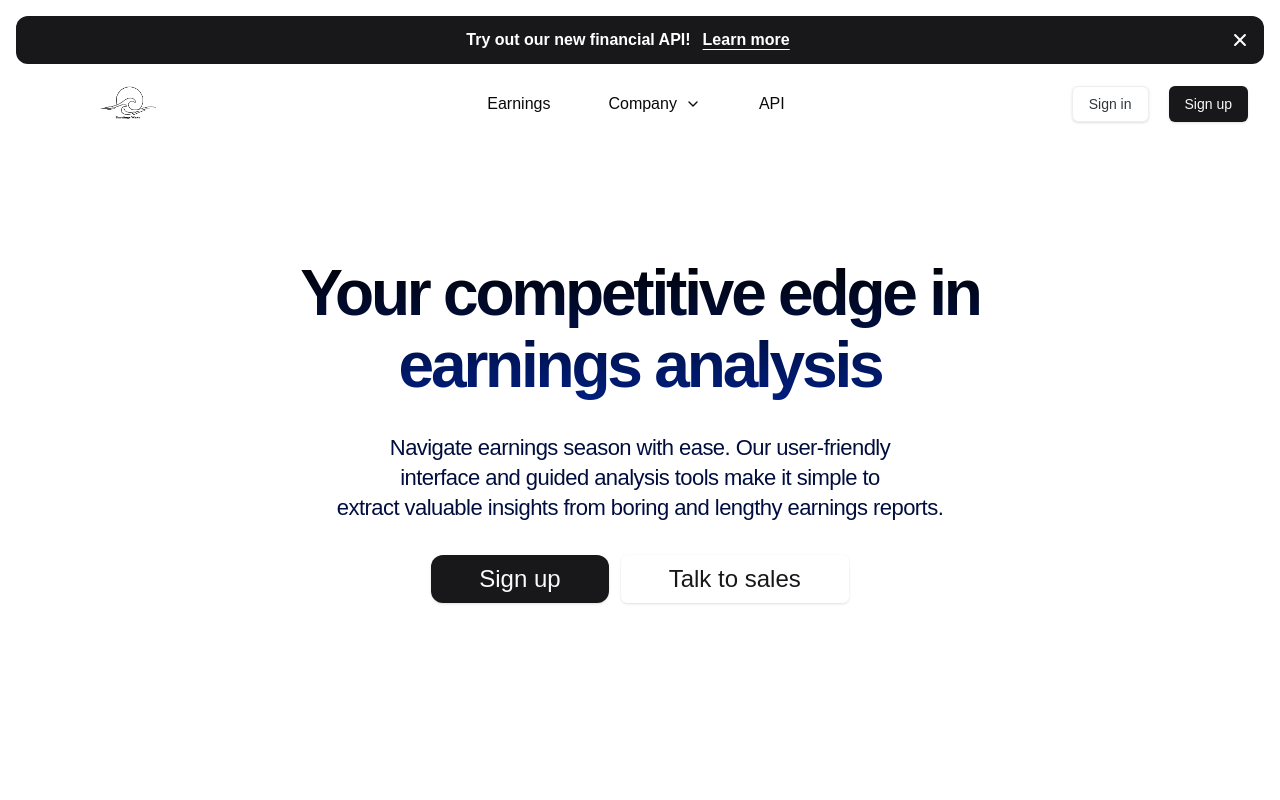
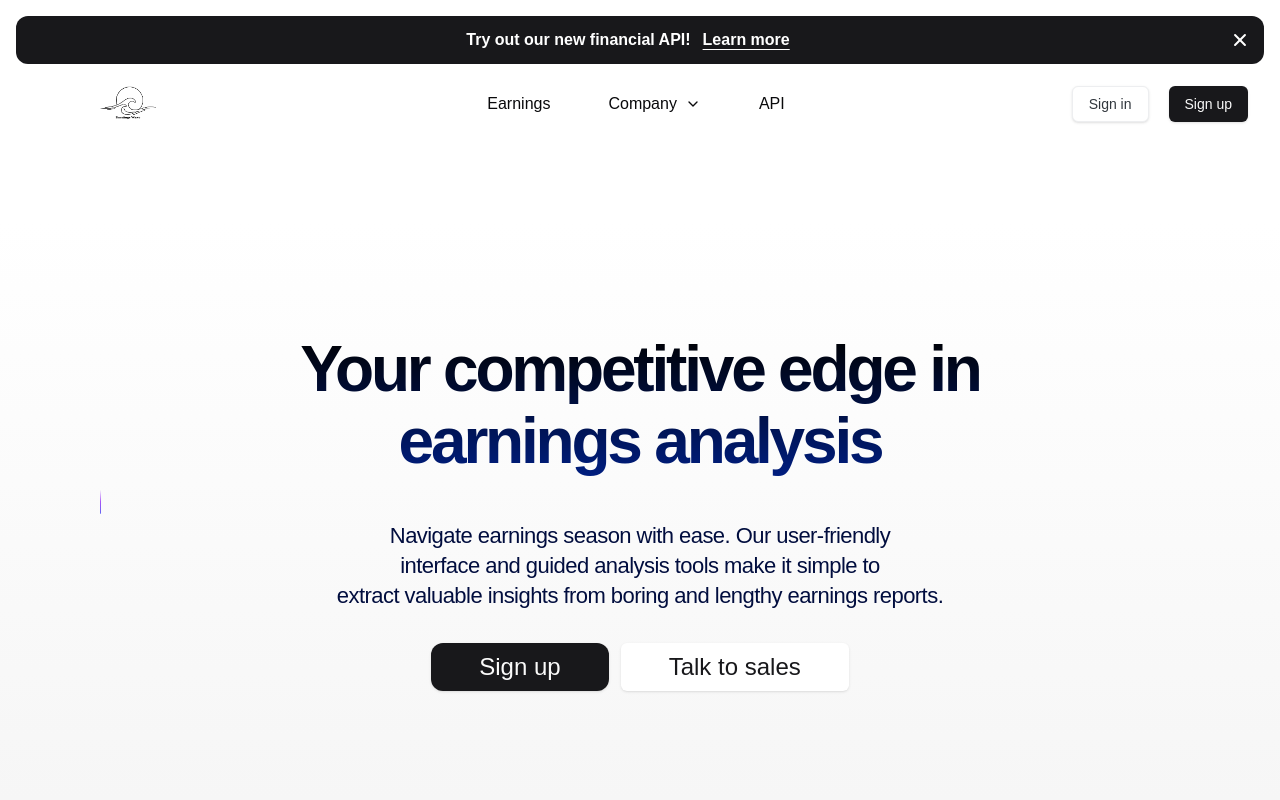
Before and after one commit to nudgemapp/earningswave-platform, a Next.js app: page / in a window 1280 px wide. Shown: the top 800 px of the page. Built offline with nearby package versions, Linux system fonts and the light colour scheme.

Commit message:
heroSection fix

```diff
--- a/app/page.tsx
+++ b/app/page.tsx
@@ -16,8 +16,10 @@ export default function Home() {
       <div className="sticky top-0 z-50">
         <NavBar />
       </div>
+      <div className="pt-20">
+        <HeroSection />
+      </div>
       <div className="mt-8 md:mt-[81px] flex flex-col gap-12 md:gap-[150px] px-4 md:px-[100px]">
-        <HeroSection />
         {/* <MarqueeSection /> */}
         {/* <CRMSection /> */}
         {/* <DataModellingSection /> */}
--- a/components/HeroSection.tsx
+++ b/components/HeroSection.tsx
@@ -6,6 +6,7 @@ import { Button } from "./ui/button";
 import { useRouter } from "next/navigation";
 import { EmailModal } from "./modals/email-modal";
 import { cn } from "@/lib/utils";
+import { BackgroundBeamsWithCollision } from "@/components/ui/background-beams-with-collision";
 
 function HeroSection() {
   const router = useRouter();
@@ -19,16 +20,16 @@ function HeroSection() {
   const isInView3 = useInView(ref3, { once: false });
 
   return (
-    <section className="mt-24 sm:mt-0">
-      {/* <HeroHeaderSection /> */}
-      <div>
+    <BackgroundBeamsWithCollision className="w-full h-screen flex items-center justify-center">
+      <section className="relative z-10 w-full">
+        <div className="container mx-auto px-4 flex flex-col justify-center h-full pb-16">
           <motion.div
             ref={ref1}
             initial={{ opacity: 0, y: 20 }}
             animate={isInView1 ? { opacity: 1, y: 0 } : { opacity: 0, y: 20 }}
             transition={{ duration: 0.5, delay: 0.2 }}
             className={cn(
-            "text-center text-5xl leading-tight md:text-[64px] md:leading-[72px] font-bold tracking-tighter bg-gradient-to-b from-black to-[#001E80] text-transparent bg-clip-text mt-5 my-8",
+              "text-center text-5xl leading-tight md:text-[64px] md:leading-[72px] font-bold tracking-tighter bg-gradient-to-b from-black to-[#001E80] text-transparent bg-clip-text mt-0 mb-6",
               "px-4 md:px-8 lg:px-20 xl:px-32 max-w-[1000px] mx-auto"
             )}
           >
@@ -70,6 +71,7 @@ function HeroSection() {
           </div> */}
         </div>
       </section>
+    </BackgroundBeamsWithCollision>
   );
 }
 
```
Lines whose indentation alone changed are shown as unchanged.
